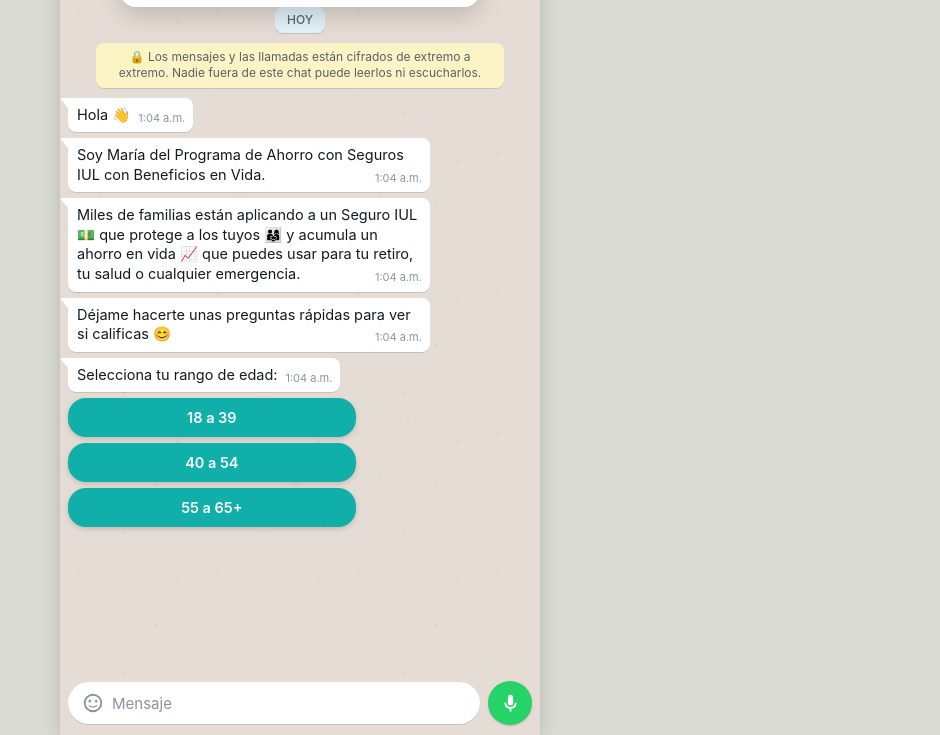
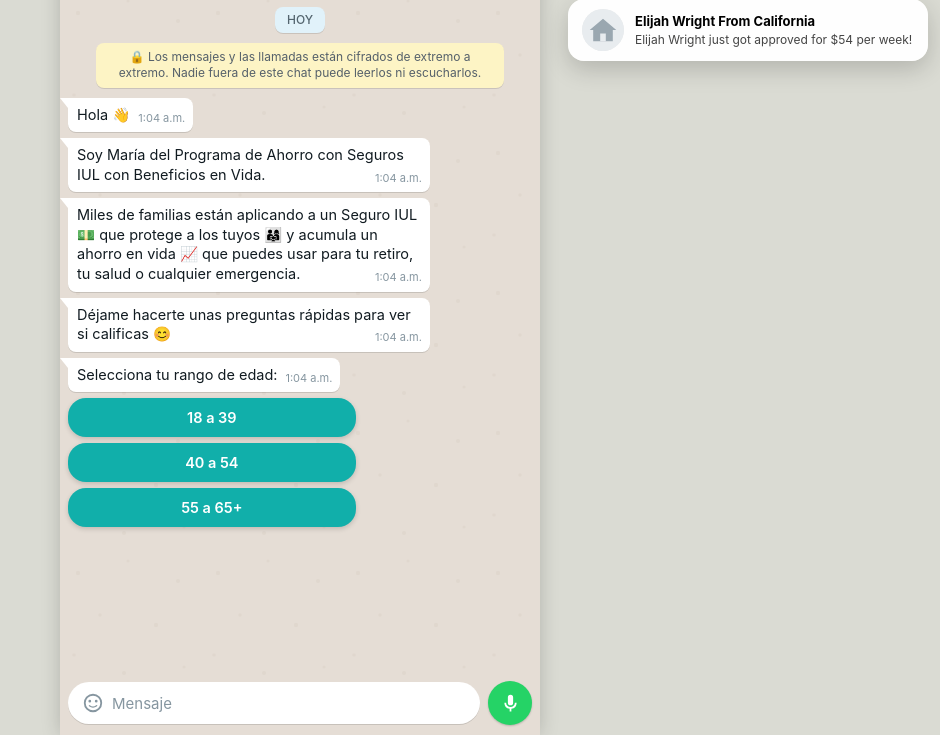
Before and after one commit to javierjordiguevaraolivera-hue/life-insurances, a plain HTML site: page seguro-iul/chatbot2/index.html in a window 1280 px wide. Shown: the part 65-800 px from the top of the page, without its empty margins (340-1280 px from the left). Drawn offline with Linux system fonts and the light colour scheme; no server answers.

Commit message:
new 2modificaciones2

```diff
--- a/seguro-iul/chatbot2/index.html
+++ b/seguro-iul/chatbot2/index.html
@@ -245,9 +245,9 @@
 
     #notification-container {
       position: fixed;
-      top: 10px;
-      left: 50%;
-      transform: translate(-50%, -140%);
+      top: 64px;
+      right: 12px;
+      transform: translateX(calc(100% + 24px));
       width: min(360px, calc(100% - 24px));
       background: rgba(255, 255, 255, .97);
       -webkit-backdrop-filter: blur(10px);
@@ -266,7 +266,7 @@
       pointer-events: none;
       transition: transform .5s cubic-bezier(.3, .9, .35, 1.02);
     }
-    #notification-container.show { transform: translate(-50%, 0); }
+    #notification-container.show { transform: translateX(0); }
     #state-image {
       width: 42px; height: 42px; flex: 0 0 42px;
       border-radius: 50%;
@@ -373,7 +373,7 @@
         "delay": 1000
       },
       {
-        "text": "¿Has recibido algún beneficio del IUL en los últimos 2 años?",
+        "text": "En los últimos 2 años, ¿ha recibido algún beneficio IUL?",
         "delay": 1000,
         "options": [
           "Sí",
```
